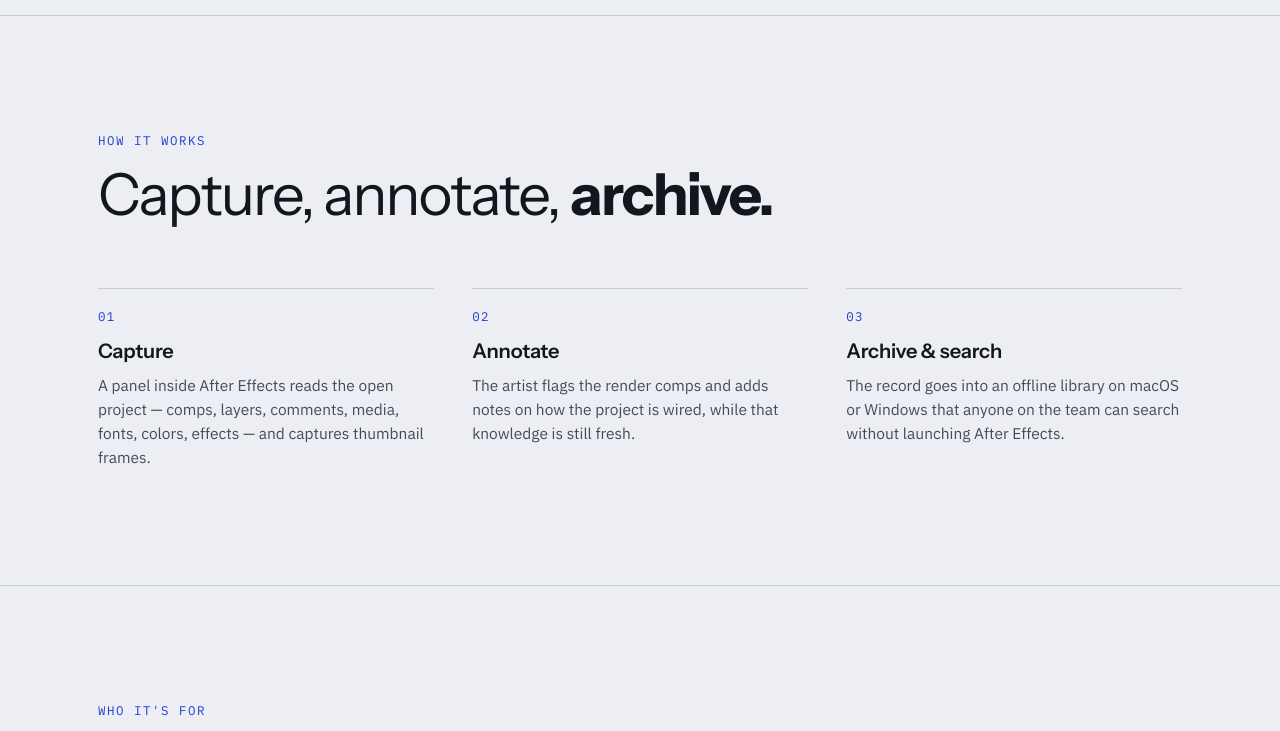
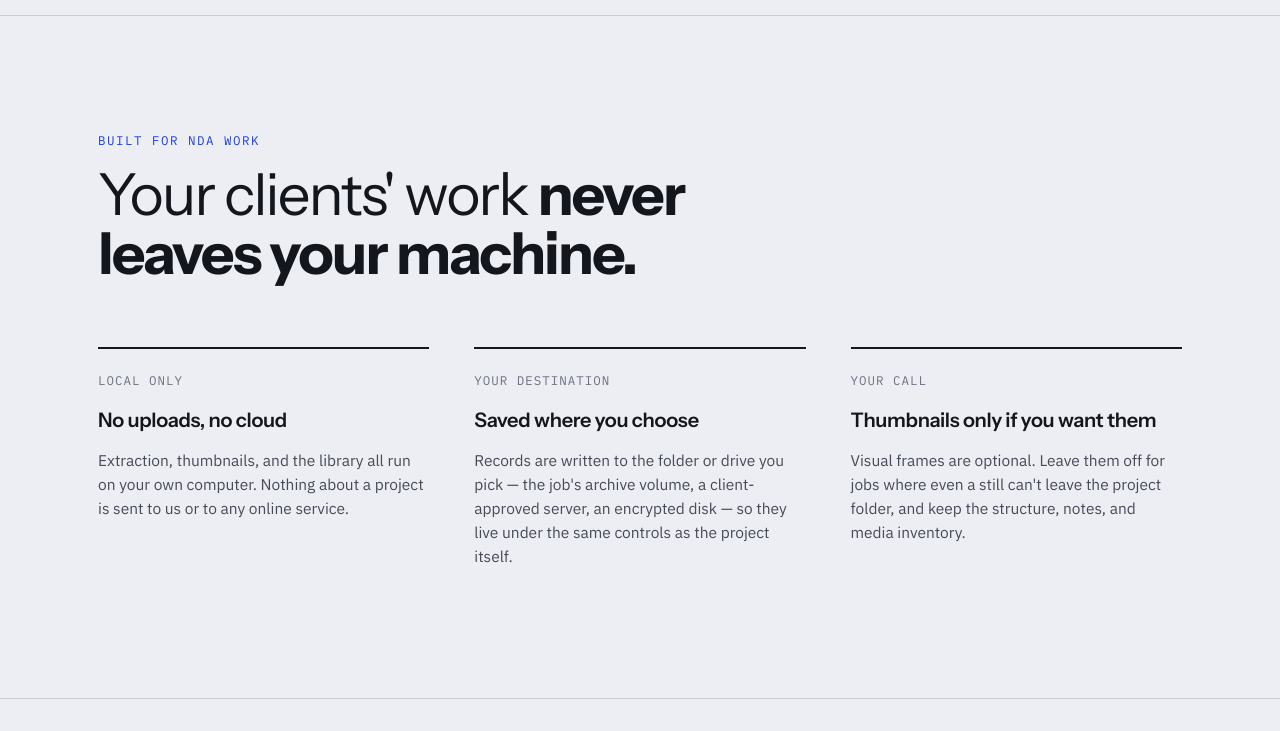
Before and after one commit to Hector4k/abstractnotion.io, a plain HTML site: page software/index.html in a window 1280 px wide. Shown: the part 2980-3711 px from the top of the page. Drawn offline with Linux system fonts and the light colour scheme.

Commit message:
Product page: add 'Built for NDA work' section; local-only storage and optional thumbnails
Co-Authored-By: Claude Opus 5.5 <noreply@anthropic.com>
Claude-Session: https://claude.ai/code/session_01MreL1u1gZbSTxkx15npbPd

```diff
--- a/software/index.html
+++ b/software/index.html
@@ -108,7 +108,7 @@
       <div class="card">
         <span class="mono">Visual record</span>
         <h3>A flipbook of every comp</h3>
-        <p>Thumbnails captured as a short sequence of frames, not a single still, so you can recognize a comp or asset at a glance without rendering anything, or even having the media.</p>
+        <p>Optional thumbnails, captured as a short sequence of frames rather than a single still, so you can recognize a comp or asset at a glance without rendering anything, or even having the media.</p>
       </div>
       <div class="card">
         <span class="mono">Look &amp; type</span>
@@ -156,11 +156,37 @@
 <section>
   <div class="wrap">
     <div class="head">
+      <div class="eyebrow">Built for NDA work</div>
+      <h2>Your clients' work <em>never leaves your machine.</em></h2>
+    </div>
+    <div class="grid3 small">
+      <div class="card">
+        <span class="mono">Local only</span>
+        <h3>No uploads, no cloud</h3>
+        <p>Extraction, thumbnails, and the library all run on your own computer. Nothing about a project is sent to us or to any online service.</p>
+      </div>
+      <div class="card">
+        <span class="mono">Your destination</span>
+        <h3>Saved where you choose</h3>
+        <p>Records are written to the folder or drive you pick — the job's archive volume, a client-approved server, an encrypted disk — so they live under the same controls as the project itself.</p>
+      </div>
+      <div class="card">
+        <span class="mono">Your call</span>
+        <h3>Thumbnails only if you want them</h3>
+        <p>Visual frames are optional. Leave them off for jobs where even a still can't leave the project folder, and keep the structure, notes, and media inventory.</p>
+      </div>
+    </div>
+  </div>
+</section>
+
+<section>
+  <div class="wrap">
+    <div class="head">
       <div class="eyebrow">How it works</div>
       <h2>Capture, annotate, <em>archive.</em></h2>
     </div>
     <ol class="steps three">
-      <li><strong>Capture</strong>A panel inside After Effects reads the open project — comps, layers, comments, media, fonts, colors, effects — and captures thumbnail frames.</li>
+      <li><strong>Capture</strong>A panel inside After Effects reads the open project — comps, layers, comments, media, fonts, colors, effects — and, if you choose, renders thumbnail frames locally.</li>
       <li><strong>Annotate</strong>The artist flags the render comps and adds notes on how the project is wired, while that knowledge is still fresh.</li>
       <li><strong>Archive &amp; search</strong>The record goes into an offline library on macOS or Windows that anyone on the team can search without launching After Effects.</li>
     </ol>
@@ -204,7 +230,7 @@
         <tr><th scope="row">Status</th><td>Private testing; early access by request</td></tr>
         <tr><th scope="row">Platforms</th><td>macOS and Windows</td></tr>
         <tr><th scope="row">Works with</th><td>Adobe After Effects</td></tr>
-        <tr><th scope="row">Storage</th><td>Offline, local-first library on your machine; team sync planned, opt-in</td></tr>
+        <tr><th scope="row">Storage</th><td>Local only, saved to the destination you choose; no cloud service</td></tr>
         <tr><th scope="row">Data source</th><td>Read directly from the project; no AI interpretation</td></tr>
         <tr><th scope="row">Publisher</th><td>Abstract Notion Inc., Minneola, FL</td></tr>
       </table>
```
Also changed, not shown: _src/pages/20-pi.html (+29 -3 lines).
